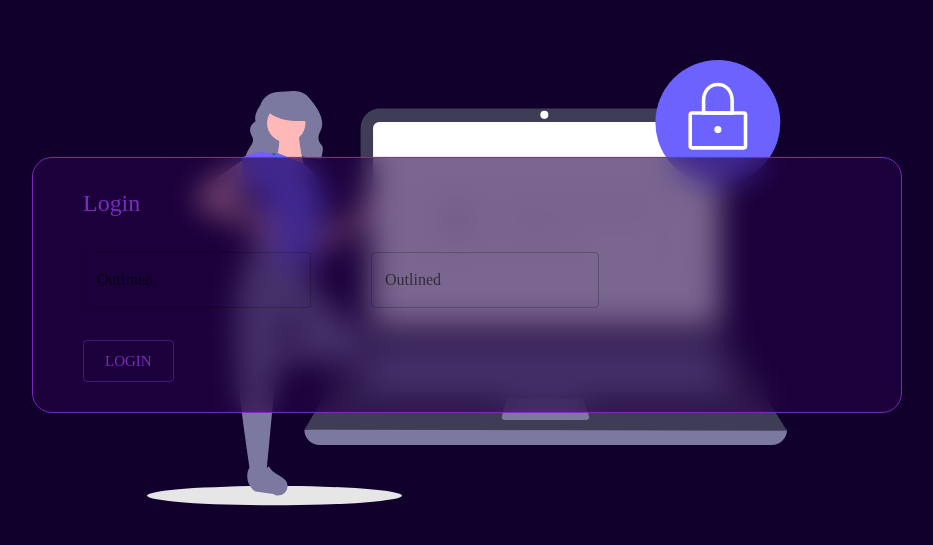
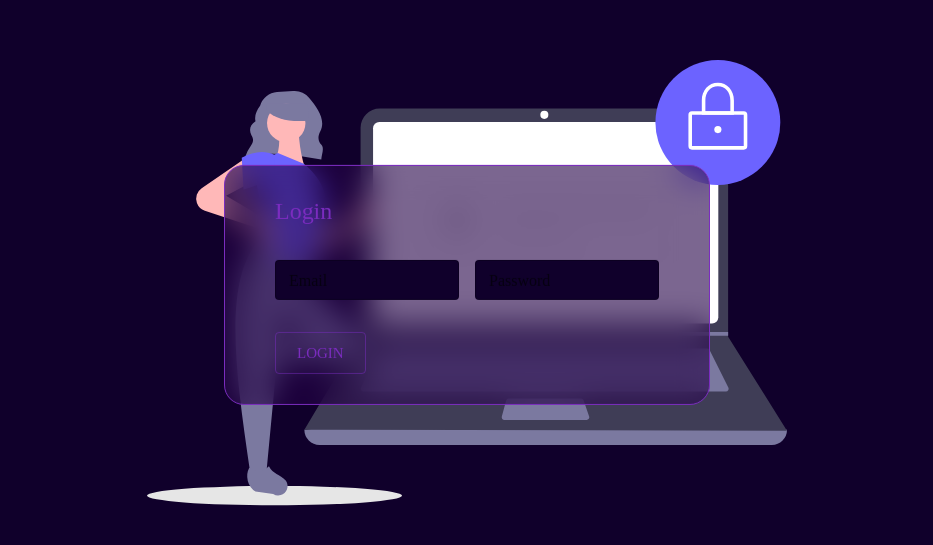
Before and after one commit to francescoVarsa/homeHandler_frontend, a React (Create React App) app: page /login in a window 1280 px wide. Shown: the part 115-660 px from the top of the page, without its empty margins (173-1106 px from the left). Built offline with nearby package versions, Linux system fonts and the light colour scheme.

Commit message:
Add some styles to form inputs

```diff
--- a/src/components/atoms/backgrouds/BlurredBackground/BlurredBackground.tsx
+++ b/src/components/atoms/backgrouds/BlurredBackground/BlurredBackground.tsx
@@ -7,6 +7,7 @@ type BlurredBackgroundProps = {
   borderColor?: Colors;
   borderThickness?: number;
   children: JSX.Element | JSX.Element[];
+  widthPercentage?: number;
 };
 
 export default function BlurredBackground({
@@ -14,6 +15,7 @@ export default function BlurredBackground({
   borderColor = "purple",
   borderThickness = 1,
   children,
+  widthPercentage = 30,
 }: BlurredBackgroundProps) {
   const theme = useTheme();
   return (
@@ -23,7 +25,7 @@ export default function BlurredBackground({
       top={"50%"}
       left={"50%"}
       padding={"30px 50px"}
-      minWidth={"60%"}
+      width={`${widthPercentage}%`}
       className={styles["form-wrapper"]}
       borderRadius={5}
       border={`${borderThickness}px solid ${theme.palette[borderColor].main}`}
--- /dev/null
+++ b/src/components/organisms/AuthForm/AuthForm.module.scss
@@ -0,0 +1,18 @@
+@import "./../../../styles/variables.scss";
+
+.form-input-wrapper{
+    background-color: $dark;
+    border-radius: 4px;
+
+    &__label {
+        color: $purple;
+    }
+
+    &__input {
+        color: $purple!important;
+
+        &::placeholder {
+            color: $purple!important;
+        }
+    }
+}
--- a/src/components/organisms/AuthForm/AuthForm.tsx
+++ b/src/components/organisms/AuthForm/AuthForm.tsx
@@ -3,6 +3,7 @@ import { useTranslation } from "react-i18next";
 import BlurredBackground from "../../atoms/backgrouds/BlurredBackground/BlurredBackground";
 import Button from "../../atoms/Button/Button";
 import Title from "../../atoms/Title/Title";
+import styles from "./AuthForm.module.scss";
 
 type AuthFormProps = {
   formType: "signIn" | "login";
@@ -10,6 +11,7 @@ type AuthFormProps = {
 
 export default function AuthForm({ formType }: AuthFormProps) {
   const { t } = useTranslation();
+
   return (
     <BlurredBackground borderThickness={1} borderColor={"purple"}>
       <Grid
@@ -29,19 +31,41 @@ export default function AuthForm({ formType }: AuthFormProps) {
             }
           />
         </Grid>
-        <Grid container spacing={0} columnGap={4}>
-          <Grid item md={4}>
+        <Grid container spacing={2}>
+          <Grid item md={6} sm={12}>
             <TextField
               id="outlined-basic"
-              label="Outlined"
+              label="Email"
               variant="outlined"
+              size="small"
+              fullWidth
+              color="purple"
+              placeholder="Email"
+              className={styles["form-input-wrapper"]}
+              InputLabelProps={{
+                className: styles["form-input-wrapper__label"],
+              }}
+              InputProps={{
+                className: styles["form-input-wrapper__input"],
+              }}
             />
           </Grid>
-          <Grid item md={4}>
+          <Grid item md={6} sm={12}>
             <TextField
               id="outlined-basic"
-              label="Outlined"
+              label="Password"
               variant="outlined"
+              size="small"
+              fullWidth
+              color="purple"
+              placeholder="Password"
+              className={styles["form-input-wrapper"]}
+              InputLabelProps={{
+                className: styles["form-input-wrapper__label"],
+              }}
+              InputProps={{
+                className: styles["form-input-wrapper__input"],
+              }}
             />
           </Grid>
         </Grid>
--- a/src/theme/themeConfig.ts
+++ b/src/theme/themeConfig.ts
@@ -39,6 +39,20 @@ declare module '@mui/material/styles' {
 
   declare module '@mui/material/Button' {
     interface ButtonPropsColorOverrides {
+      darkBlue: true;
+      darkViolet: true;
+      darkPurple: true;
+      strongPurple: true;
+      purple: true;
+      lightPurple: true;
+      megalightPurple: true;
+      ultraLightPurple: true;
+      white: true;
+    }
+  }
+
+  declare module '@mui/material/TextField' {
+    interface TextFieldPropsColorOverrides {
       darkBlue: true;
       darkViolet: true;
       darkPurple: true;
```
